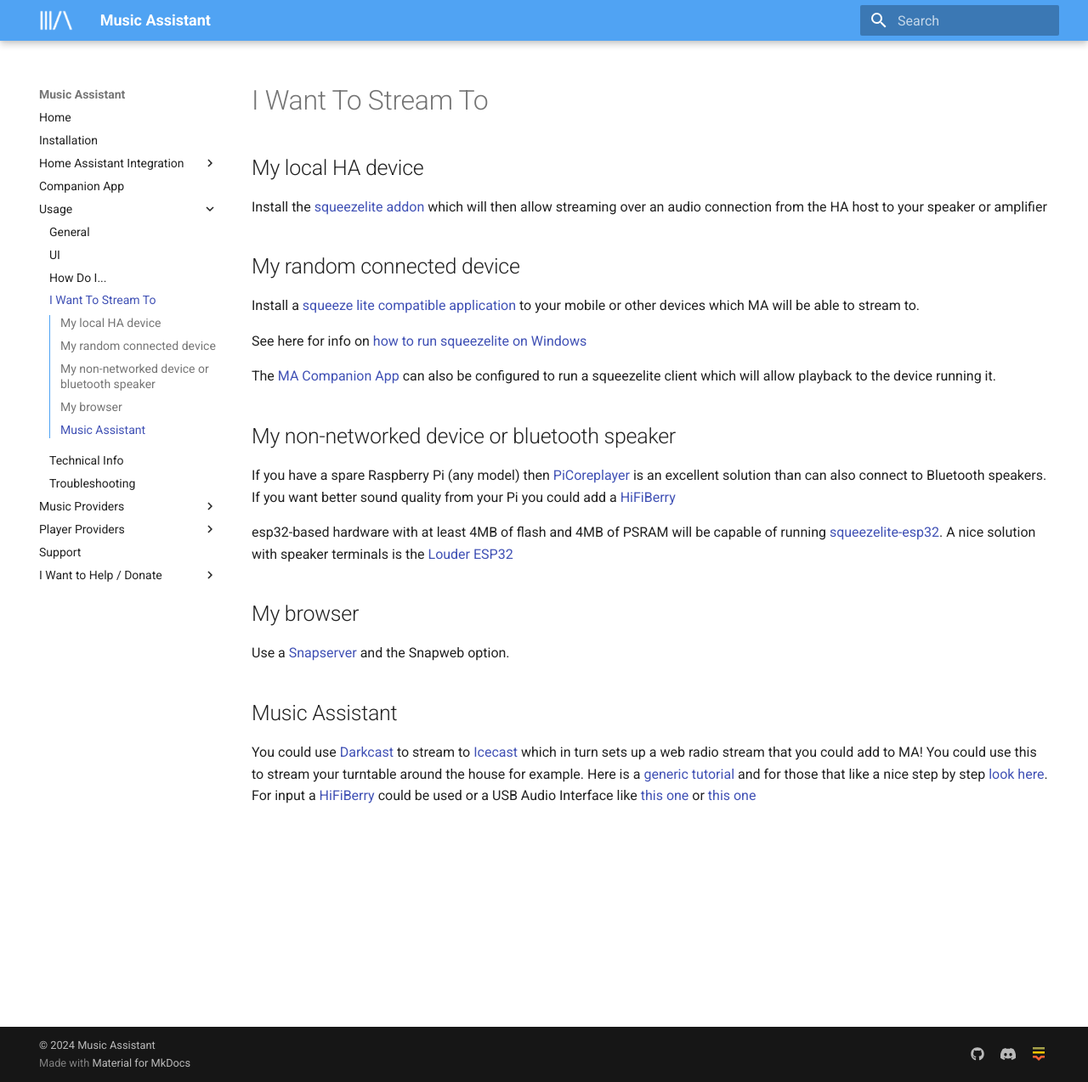
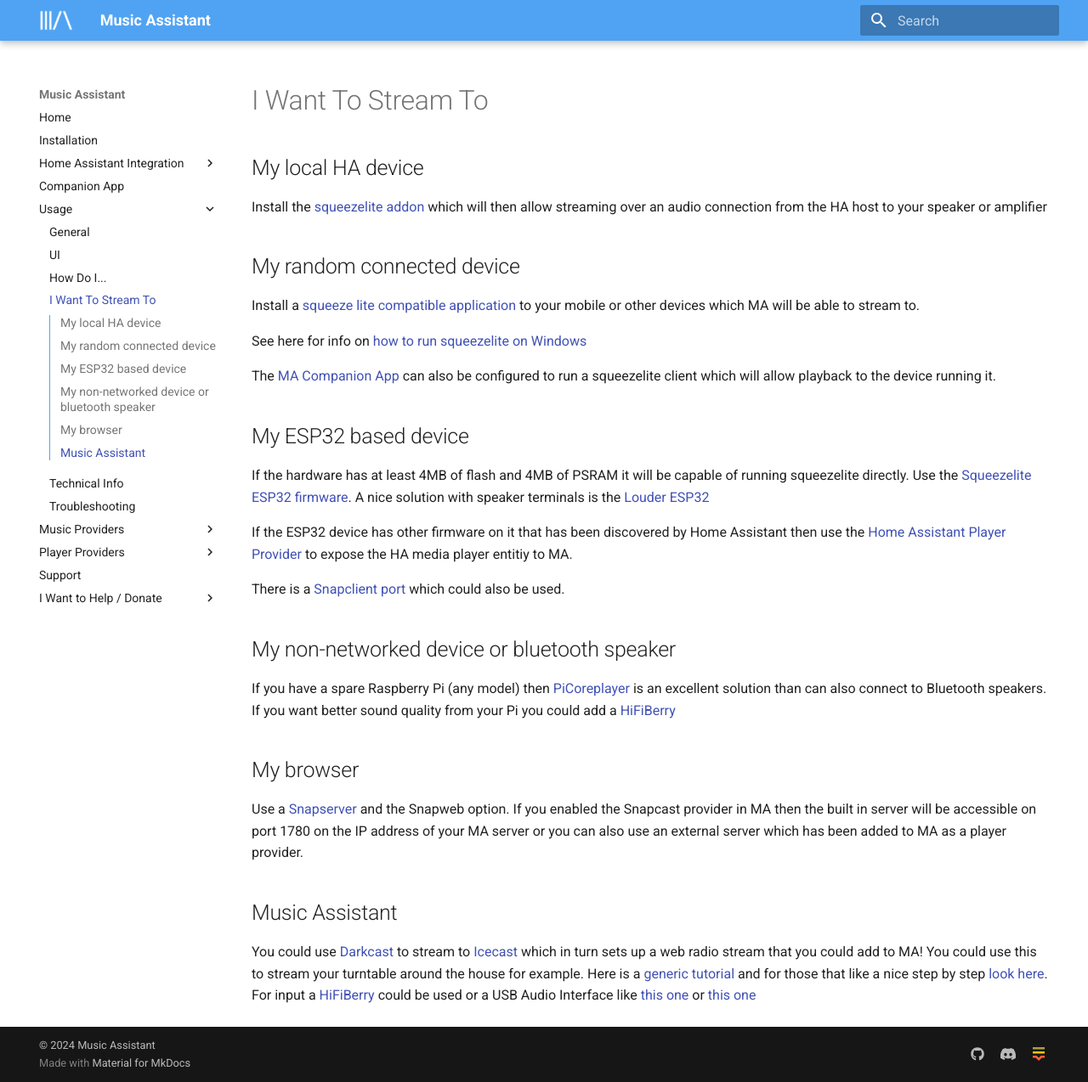
Before and after one commit to pwbriggs/music-assistant.github.io, an MkDocs documentation site: the page built from docs/faq/stream-to.md, in a window 1280 px wide and 1274 px high. Shown: the whole window at 85% size. Built offline with MkDocs 1.6.1 and Material for MkDocs 9.7.7, drawn with Linux system fonts in a browser that asks for light colours.

Commit message:
Add dedicated ESP32 section

```diff
--- a/docs/faq/stream-to.md
+++ b/docs/faq/stream-to.md
@@ -10,15 +10,23 @@
 
 The [MA Companion App](../companion-app.md) can also be configured to run a squeezelite client which will allow playback to the device running it.
 
+
+## My ESP32 based device
+
+If the hardware has at least 4MB of flash and 4MB of PSRAM it will be capable of running squeezelite directly. Use the [Squeezelite ESP32 firmware](https://github.com/sle118/squeezelite-esp32). A nice solution with speaker terminals is the [Louder ESP32](https://www.tindie.com/products/sonocotta/louder-esp32/)
+
+
+If the ESP32 device has other firmware on it that has been discovered by Home Assistant then use the [Home Assistant Player Provider](https://music-assistant.io/integration/installation/) to expose the HA media player entitiy to MA.
+
+There is a [Snapclient port](https://github.com/jorgenkraghjakobsen/snapclient) which could also be used.
+
 ## My non-networked device or bluetooth speaker
 
 If you have a spare Raspberry Pi (any model) then [PiCoreplayer](https://www.picoreplayer.org) is an excellent solution than can also connect to Bluetooth speakers. If you want better sound quality from your Pi you could add a [HiFiBerry](https://www.hifiberry.com/docs/hardware/comparison-of-hifiberry-cards-for-audio-recording/)
 
-esp32-based hardware with at least 4MB of flash and 4MB of PSRAM will be capable of running [squeezelite-esp32](https://github.com/sle118/squeezelite-esp32). A nice solution with speaker terminals is the [Louder ESP32](https://www.tindie.com/products/sonocotta/louder-esp32/)
-
 ## My browser
 
-Use a [Snapserver](../player-support/snapcast.md) and the Snapweb option.
+Use a [Snapserver](../player-support/snapcast.md) and the Snapweb option. If you enabled the Snapcast provider in MA then the built in server will be accessible on port 1780 on the IP address of your MA server or you can also use an external server which has been added to MA as a player provider.
 
 ## Music Assistant
 
```
